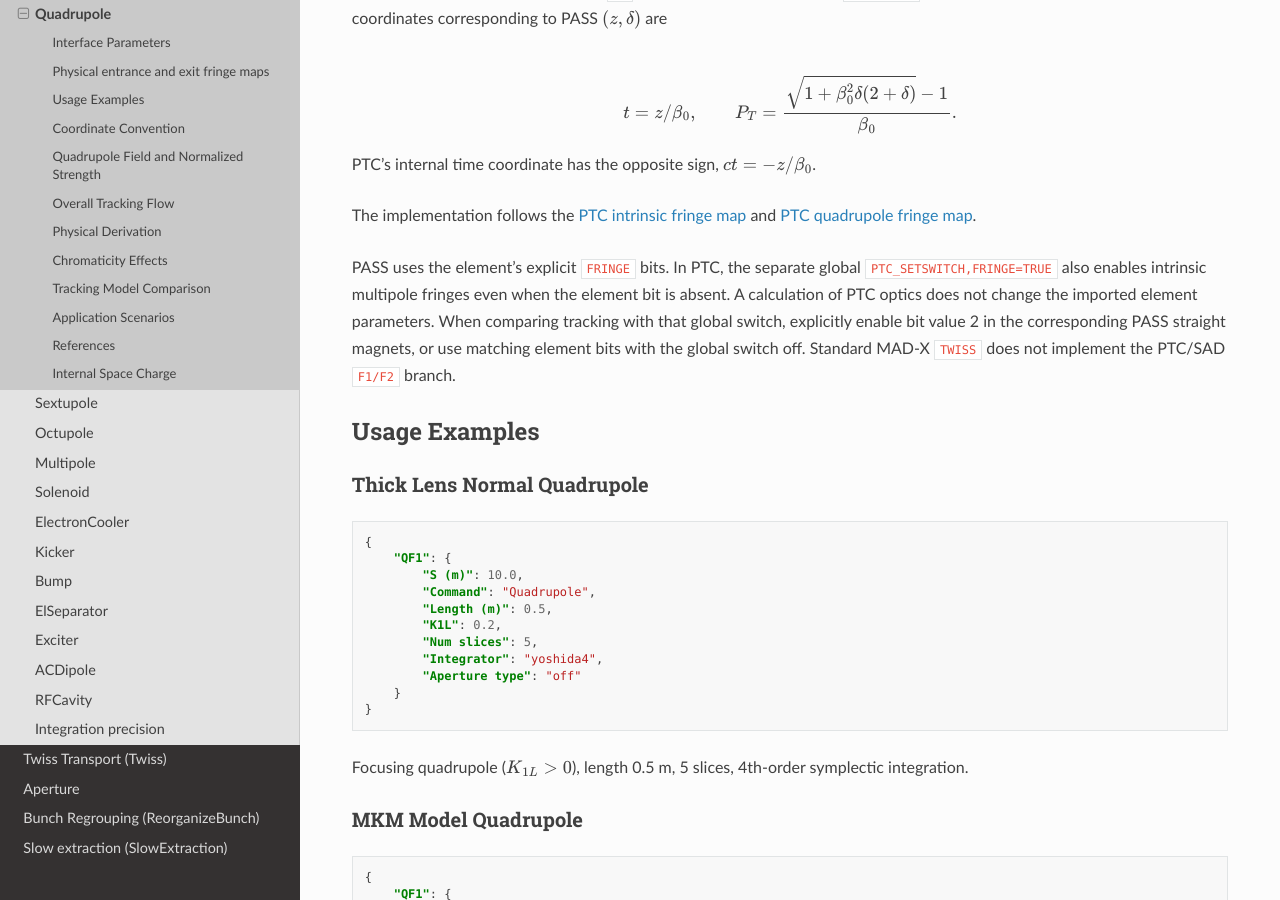
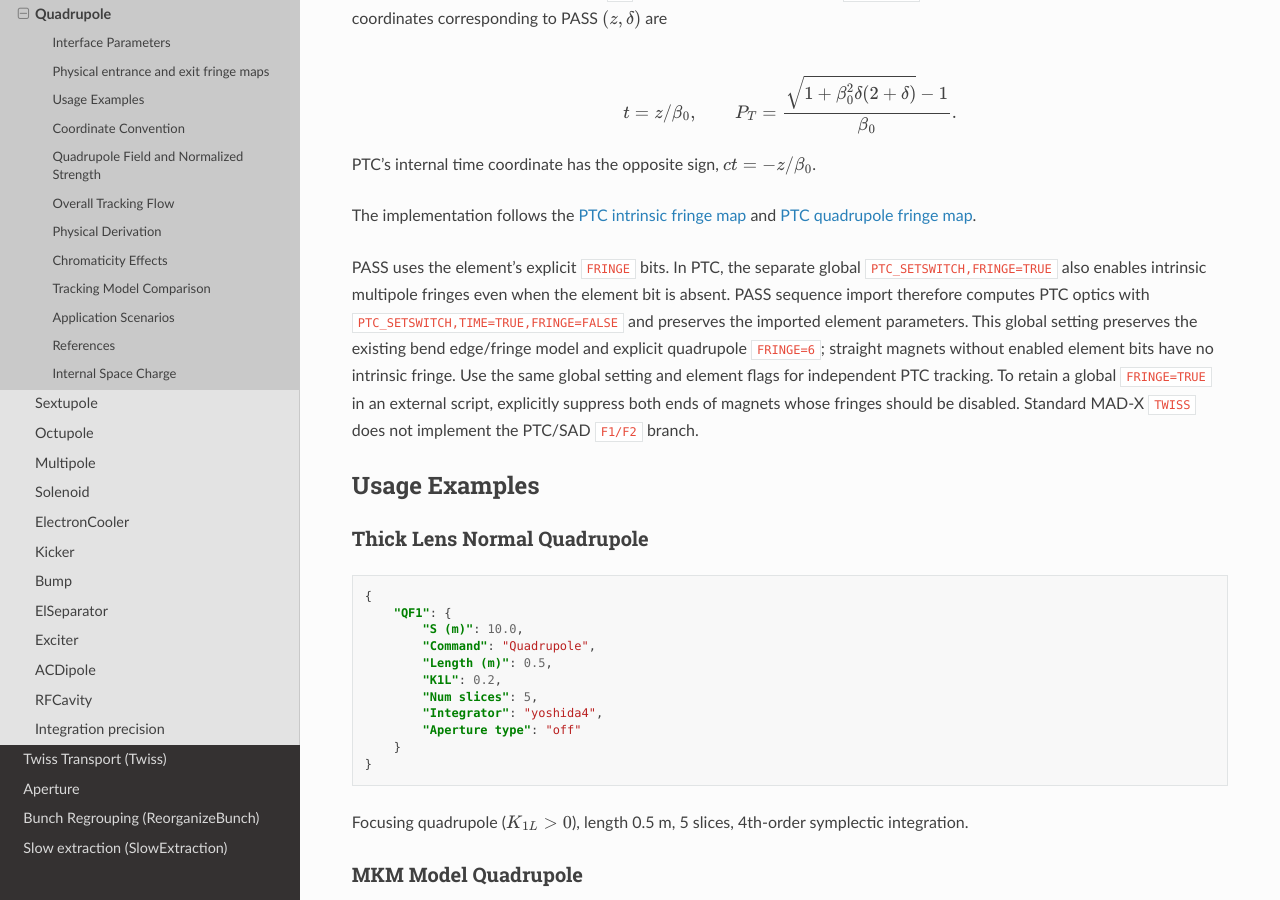
Before and after one commit to changmx/PASS, a Sphinx documentation site: the page built from docs/source/en/element/quadrupole.rst, in a window 1280 px wide and 900 px high, scrolled down 2733 px. Built offline with Sphinx 7.4.7 and the Read the Docs theme 3.1.0, drawn with Linux system fonts in a browser that asks for light colours.

Commit message:
style: adjust fringe input

```diff
--- a/docs/source/en/element/quadrupole.rst
+++ b/docs/source/en/element/quadrupole.rst
@@ -196,11 +196,15 @@ and `PTC quadrupole fringe map
 
 PASS uses the element's explicit ``FRINGE`` bits. In PTC, the separate
 global ``PTC_SETSWITCH,FRINGE=TRUE`` also enables intrinsic multipole
-fringes even when the element bit is absent. A calculation of PTC optics
-does not change the imported element parameters. When comparing tracking
-with that global switch, explicitly enable bit value 2 in the corresponding
-PASS straight magnets, or use matching element bits with the global switch
-off. Standard MAD-X ``TWISS`` does not implement the PTC/SAD ``F1/F2`` branch.
+fringes even when the element bit is absent. PASS sequence import therefore
+computes PTC optics with ``PTC_SETSWITCH,TIME=TRUE,FRINGE=FALSE`` and preserves
+the imported element parameters. This global setting preserves the existing
+bend edge/fringe model and explicit quadrupole ``FRINGE=6``; straight magnets without enabled
+element bits have no intrinsic fringe. Use the same global setting and
+element flags for independent PTC tracking. To retain a global ``FRINGE=TRUE``
+in an external script, explicitly suppress both ends of magnets whose
+fringes should be disabled. Standard MAD-X ``TWISS`` does not implement
+the PTC/SAD ``F1/F2`` branch.
 
 Usage Examples
 --------------
--- a/docs/source/en/input_generation.rst
+++ b/docs/source/en/input_generation.rst
@@ -860,7 +860,9 @@ For example:
 TFS paths; preserve their headers when passing or saving them.
 
 The PTC calculation explicitly uses ``MODEL=2``, ``METHOD=6``, ``EXACT=true``,
-global ``NST=1``, ``TIME=true``, ``FRINGE=true``, ``ICASE=5`` and ``NO=2``.
+global ``NST=1``, ``TIME=true``, ``FRINGE=false``, ``ICASE=5`` and ``NO=2``.
+Fringe models follow the element parameters; the global switch does not
+enable intrinsic fringes in otherwise disabled straight magnets.
 Positive element-specific integration settings remain part of the source
 model. The adapter converts the transverse optics column names and obtains
 full tunes from cumulative phase. It retains derivatives with respect to
--- a/docs/source/zh/input_generation.rst
+++ b/docs/source/zh/input_generation.rst
@@ -788,7 +788,8 @@ Twiss 传输及重采样 Twiss 导入拒绝准直误差，应使用这里的逐
 既接受 TFS 路径，也接受这里的内存表；传递或保存表格时应保留头信息。
 
 PTC 明确使用 ``MODEL=2``、``METHOD=6``、``EXACT=true``、全局 ``NST=1``、
-``TIME=true``、``FRINGE=true``、``ICASE=5``、``NO=2``。
+``TIME=true``、``FRINGE=false``、``ICASE=5``、``NO=2``。
+端场模型遵循元件的显式设置；全局开关不再替未启用的直磁铁开启内置端场。
 源元件自身的正积分步数设置仍属于源模型。适配器转换横向光学列名，
 并从累计相位取得完整工作点。返回表中保留对 ``PT`` 的导数；现有 Twiss 读取函数
 只执行一次参考 beta 因子换算，转为对 ``delta`` 的导数。
```
Also changed, not shown: docs/source/zh/element/quadrupole.rst (+6 -2 lines), 1 other file.
